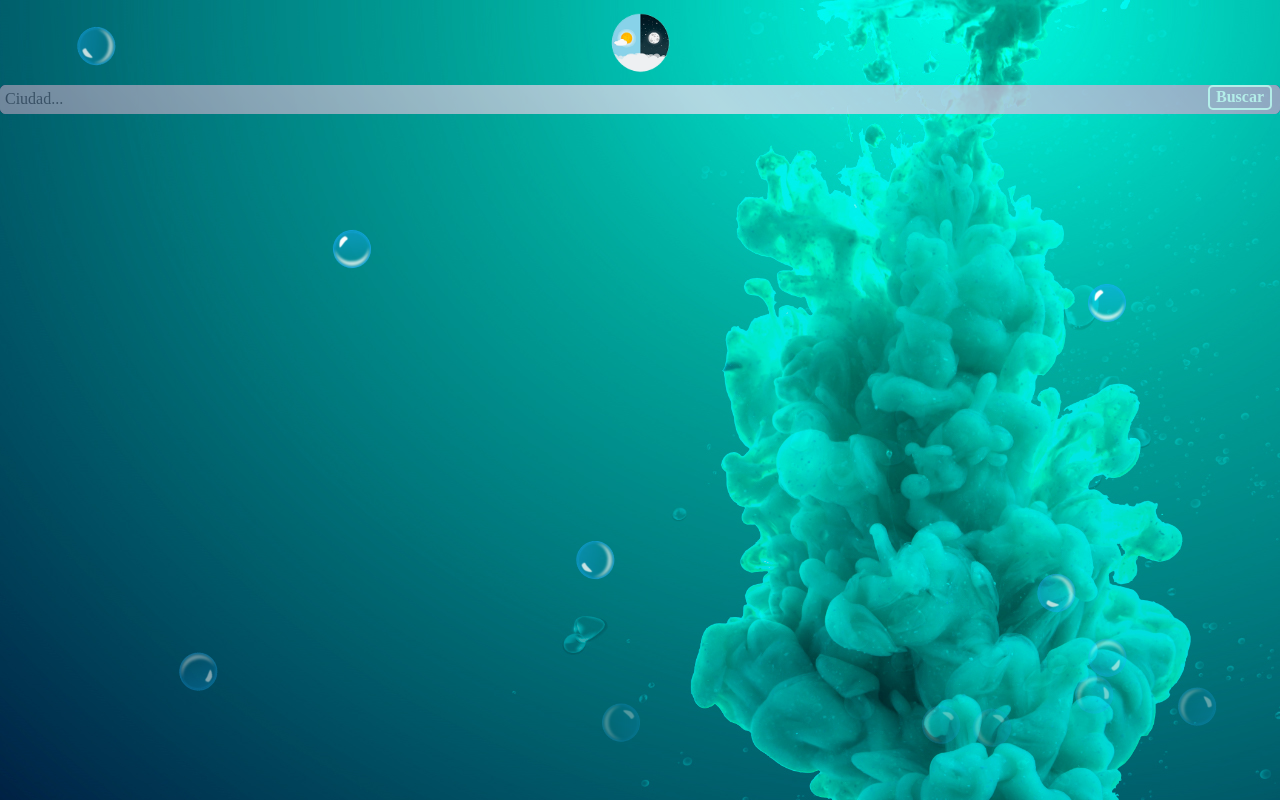
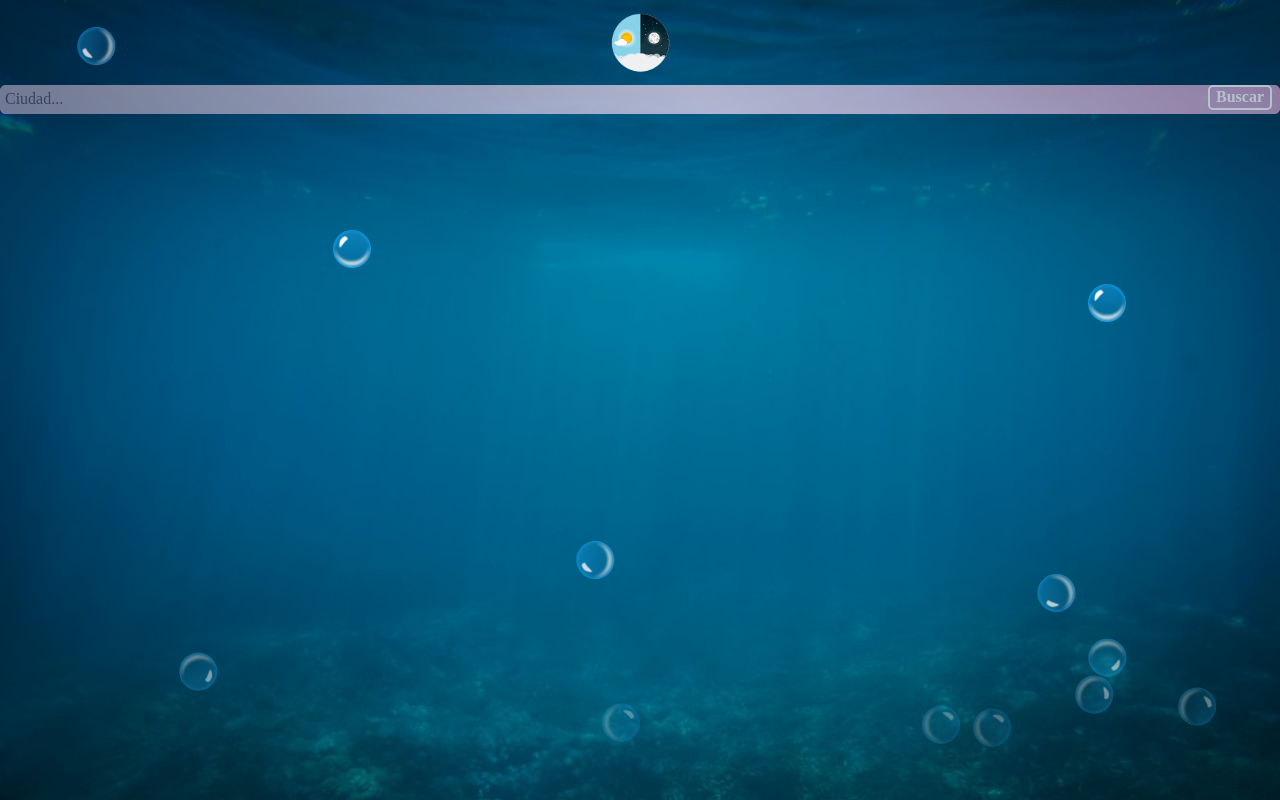
Before and after one commit to davshn/weatherapp, a React (Create React App) app: page / in a window 1280 px wide. Built offline with nearby package versions, Linux system fonts and the light colour scheme.

Commit message:
circle button

```diff
--- a/src/components/ContainerStyled.jsx
+++ b/src/components/ContainerStyled.jsx
@@ -3,9 +3,8 @@ import styled from "styled-components"
 
 export const ContainerStyled = styled.main`
   background: url(${background});
+  background-size: cover;
   height:100vh;
   overflow: hidden;
-    align-items: center;
-    justify-content: space-around; /*hay espacio entre los elementos*/
-    bottom: 0; /*empiezan desde abajo*/
+
 `
--- /dev/null
+++ b/src/components/HomeStyled.jsx
@@ -0,0 +1,15 @@
+import styled from "styled-components";
+
+export const HomeImg = styled.img`
+    display: block;
+    margin-left: auto;
+    margin-right: auto;
+    padding-top:5%;
+    margin-bottom:5%;
+    width:20%;
+    @media (min-width:576px){                            //responsive para escritorio
+      padding-top:1%;
+      margin-bottom:1%;
+      width:6%;
+    }
+`;
--- a/src/view/About.jsx
+++ b/src/view/About.jsx
@@ -1,33 +1,17 @@
 import { Link } from 'react-router-dom';
-import styled from "styled-components"
 import icon from "../assets/Weather icon.png";
 import {ContainerStyled} from "../components/ContainerStyled";
 import Bubbles from "../components/Bubbles";
+import { HomeImg } from '../components/HomeStyled';
 
-const ImgCard = styled.img`
-    display: block;
-    margin-left: auto;
-    margin-right: auto;
-    padding-top:5%;
-    margin-bottom:5%;
-    width:20%;
-    @media (min-width:576px){                            //responsive para escritorio
-      padding-top:1%;
-      margin-bottom:1%;
-      width:6%;
-    }
-`;
 export default function About() {
 
 return (
     <ContainerStyled>
         <Bubbles></Bubbles>
         <Link to='/'>
-            <ImgCard src={icon}></ImgCard>
+            <HomeImg src={icon}></HomeImg>
         </Link>
     </ContainerStyled>
-
 )
-
-
 }
--- a/src/view/CitiesView.jsx
+++ b/src/view/CitiesView.jsx
@@ -1,30 +1,17 @@
-import styled from 'styled-components';
 import NavigationBar from '../components/NavigationBar';
 import CardGroup from '../components/CardGroup';
 import icon from '../assets/Weather icon.png';
 import { Link } from 'react-router-dom';
 import {ContainerStyled} from "../components/ContainerStyled";
 import Bubbles from "../components/Bubbles";
+import {HomeImg} from "../components/HomeStyled";
 
-const ImgCard = styled.img`
-    display: block;
-    margin-left: auto;
-    margin-right: auto;
-    margin-top:5%;
-    margin-bottom:5%;
-    width:20%;
-    @media (min-width:576px){                            //responsive para escritorio
-      margin-top:1%;
-      margin-bottom:1%;
-      width:6%;
-    }
-`;
 export default function Citiesview({onSearch,cities,onClose}){
   return (
     <ContainerStyled>
       <Bubbles></Bubbles>
       <Link to='/about'>            {/*Link a about */}
-            <ImgCard src={icon}></ImgCard>
+            <HomeImg src={icon}></HomeImg>
         </Link>
         <NavigationBar onSearch={onSearch}/>
         <CardGroup
--- a/src/view/CityExtended.jsx
+++ b/src/view/CityExtended.jsx
@@ -4,6 +4,7 @@ import icon from "../assets/Weather icon.png";
 import { Link } from 'react-router-dom';
 import {ContainerStyled} from "../components/ContainerStyled";
 import Bubbles from "../components/Bubbles";
+import { HomeImg } from "../components/HomeStyled";
 
 const DetailedCard = styled.article`
     margin:10%;
@@ -50,7 +51,7 @@ const ImgCard = styled.img`
     @media (min-width:576px){                            //responsive para escritorio
       padding-top:1%;
       margin-bottom:1%;
-      width:6%;
+      width:15%;
     }
 `;
 
@@ -60,7 +61,7 @@ export default function CityExtended({onFilter}) {
         <ContainerStyled>
             <Bubbles></Bubbles>
             <Link to='/'>
-                <ImgCard src={icon}></ImgCard>
+                <HomeImg src={icon}></HomeImg>
             </Link>
             <DetailedCard>
                 <TitleCard>{city.name}</TitleCard>
@@ -82,5 +83,4 @@ export default function CityExtended({onFilter}) {
             </DetailedCard>
         </ContainerStyled>
     )
-
     }
```
Also changed, not shown: src/assets/background.jpg.
